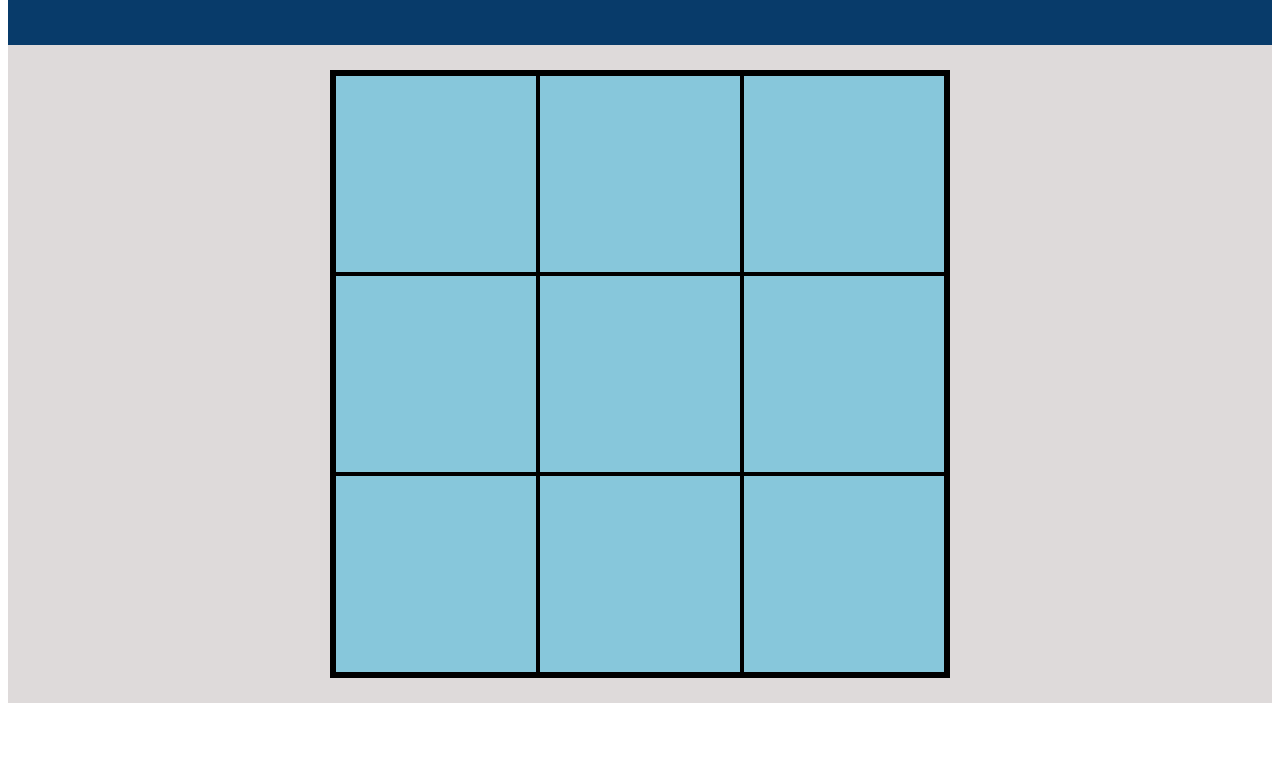
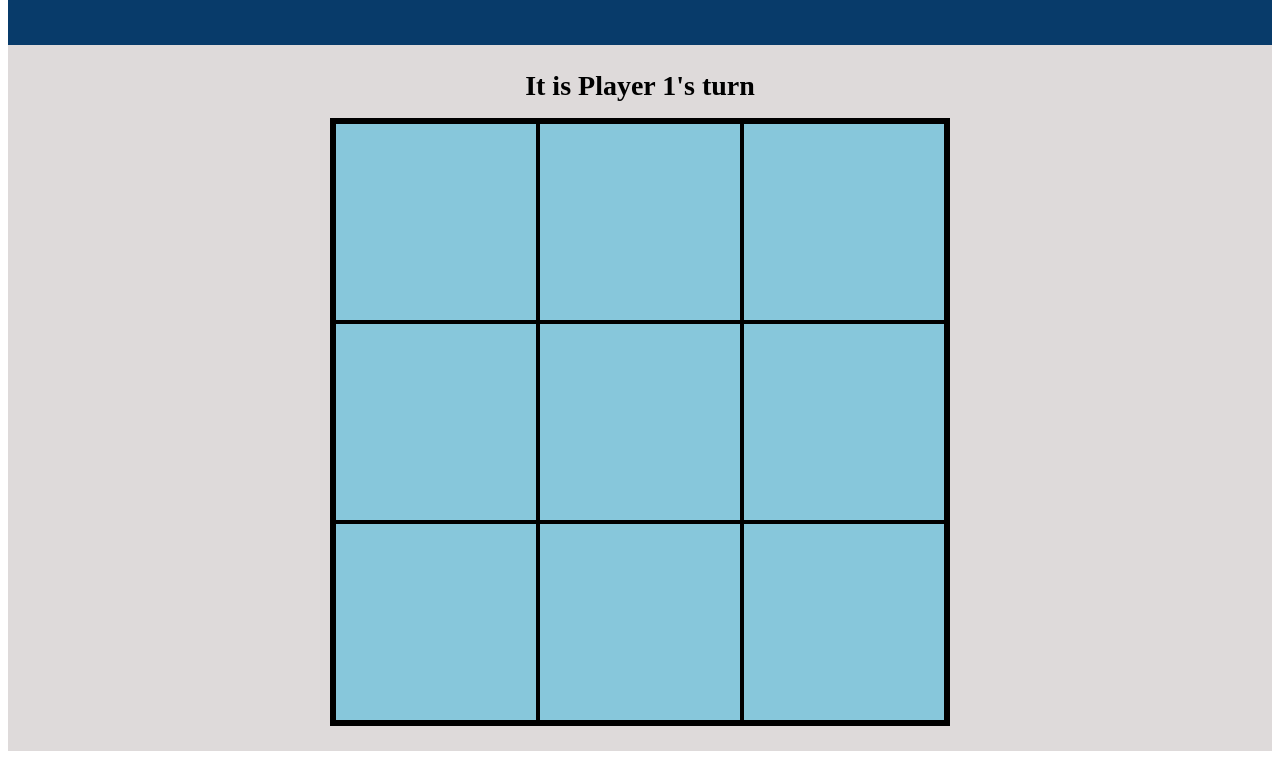
Before and after one commit to kyruken/tic-tac-toe, a plain HTML site: page index.html in a window 1280 px wide. Shown: the part 143-902 px from the top of the page. Before the commit the page ends 854 px from the top, so only its background shows below. Drawn offline with Linux system fonts and the light colour scheme.

Commit message:
create PlayerTurn display in javascript

```diff
--- a/index.html
+++ b/index.html
@@ -14,12 +14,9 @@
             <h1>Tic-Tac-Toe</h1>
         </div>
     </header>
-    <section class="main">
-        <div id="game-box" class="game-area">
-
-
-
-        </div>
+    <section id="main" class="main-container">
+        <div id="turn-display" class="turn-container"></div>
+        <div id="game-box" class="game-area"></div>
     </section>
 </body>
 </html>
--- a/javascript.js
+++ b/javascript.js
@@ -31,11 +31,11 @@ const gameBoard = (() => {
 })();
 
 //Module for controlling player turn and the game
-const gameFlow = () => {
+const gameFlow = (() => {
     //turnCounter = 1 means player 1's turn, turnCounter = 2 means player 2's turn
     let turnCounter = 1;
 
-    const displayPlayerTurn = () => {console.log(`It is Player ${turnCounter}'s turn`)}
+    let playerTurn = `It is Player ${turnCounter}'s turn`;
 
     const playerMove = () => {
         if (turnCounter === 1) {
@@ -57,17 +57,28 @@ const gameFlow = () => {
     }
 
     return {
-        display: displayPlayerTurn,
-        move: playerMove
+        move: playerMove,
+        playerTurn: playerTurn
     }
 
-};
+})();
 
 const displayController = (() => {
 
     const gamebox = document.getElementById("game-box");
+    const turnContainer = document.getElementById("turn-display");
 
-    const {display} = gameFlow();
+    const createPlayerTurn = () => {
+        const turnDisplay = document.createElement('div');
+        turnDisplay.classList.add('turn-display');
+        turnDisplay.textContent = gameFlow.playerTurn;
+        turnContainer.appendChild(turnDisplay);
+
+    }
+
+    const changeTurnDisplay = () => {
+
+    }
 
     const createBox = () => {
         const newBox = document.createElement('div');
@@ -83,6 +94,7 @@ const displayController = (() => {
     }
 
     return {
+        createPlayerTurn: createPlayerTurn,
         setBoxes: setBoxes
     }
 
@@ -90,6 +102,7 @@ const displayController = (() => {
 
 //Use an IIFE to initialize game
 const initializeGame = (() => {
+    displayController.createPlayerTurn();
     displayController.setBoxes();
 })();
 
--- a/styles.css
+++ b/styles.css
@@ -6,9 +6,18 @@
     padding: 10px
 }
 
-.main {
+.main-container {
+    display: flex;
+    flex-direction: column;
     background-color: rgb(222, 218, 218);
     padding: 25px 0;
+}
+
+.turn-container {
+    text-align: center;
+    font-weight: 600;
+    font-size: 28px;
+    margin-bottom: 16px;
 }
 
 .game-area {
```
